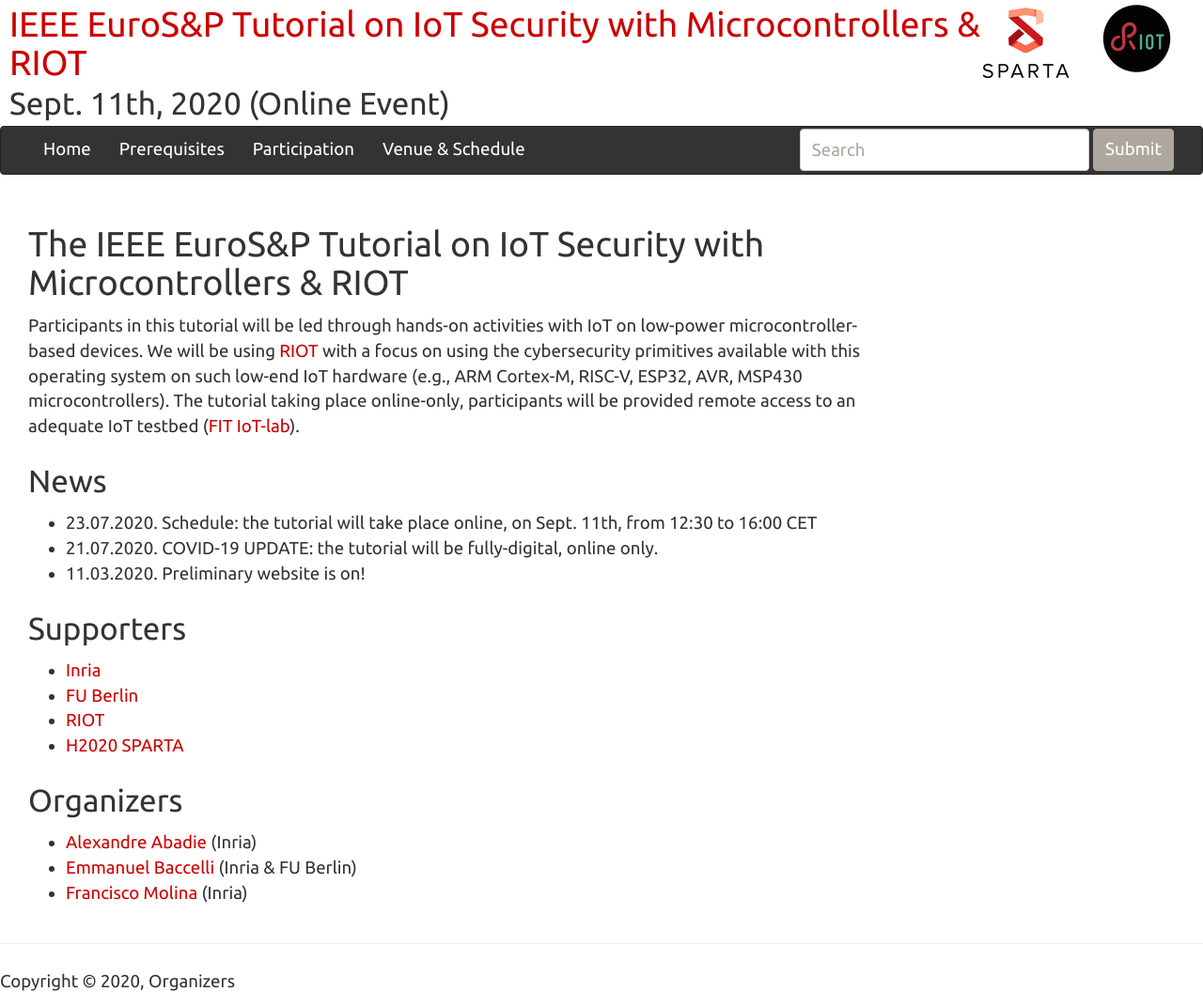
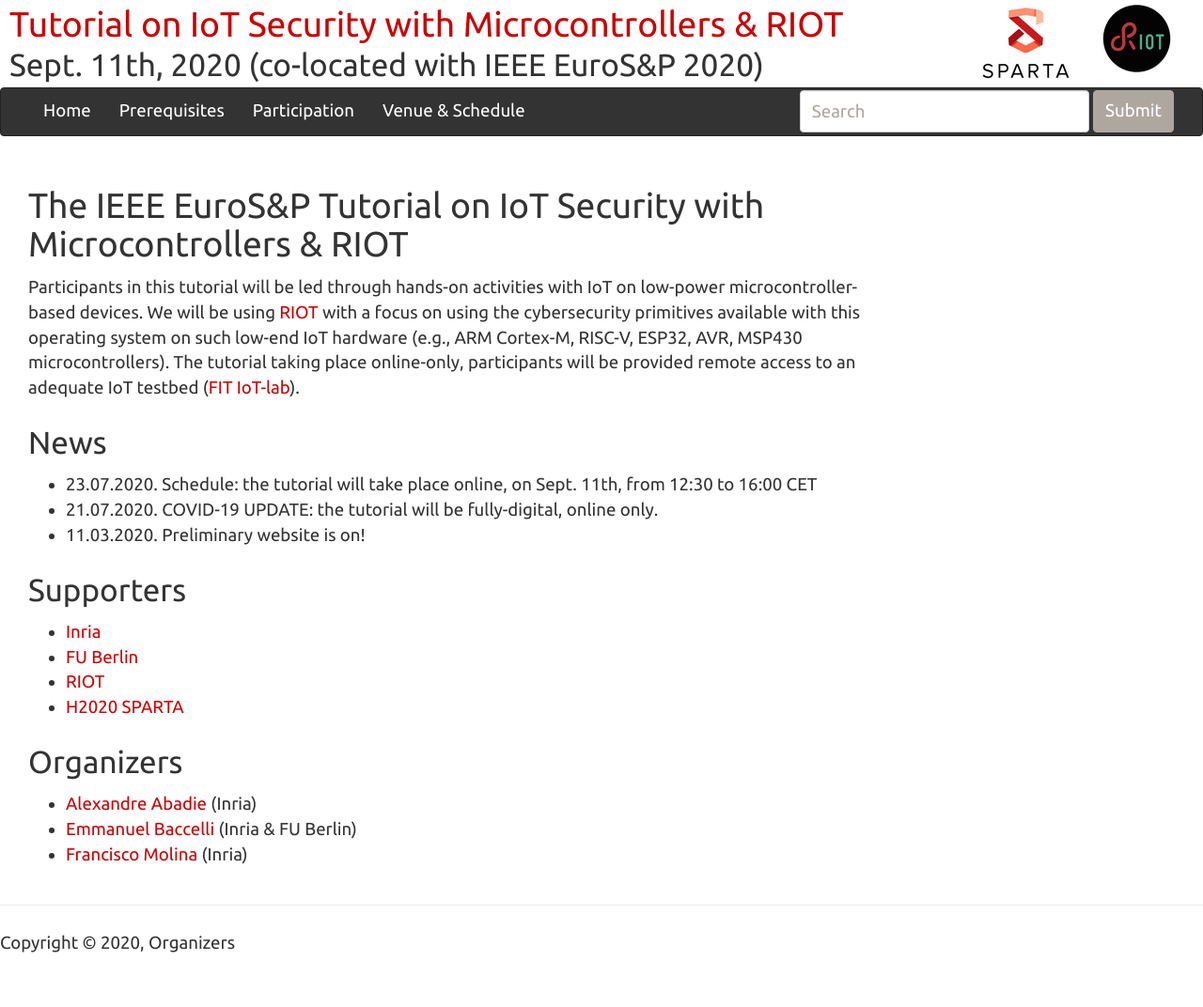
Before and after one commit to future-proof-iot/Tutorial, a Jekyll site: the page built from index.md, in a window 1280 px wide. Shown: the whole page at 94% size. Built offline with Jekyll 4.4.1, drawn with Linux system fonts in a browser that asks for light colours; nearby versions of some CDN libraries; after the commit the page ends 1031 px from its top, so only the background shows below that.

Commit message:
tweaks for fully-online event

```diff
--- a/_config.yml
+++ b/_config.yml
@@ -17,8 +17,8 @@ baseurl: https://future-proof-iot.github.io/Tutorial/
 #  date: June 19, 2020
 
 # Configuration for site
-title: IEEE EuroS&P Tutorial on IoT Security with Microcontrollers & RIOT
-description: Sept. 11th, 2020 (Online Event)
+title: Tutorial on IoT Security with Microcontrollers & RIOT
+description: Sept. 11th, 2020 (co-located with IEEE EuroS&P 2020)
 author: Organizers
 email:
 logo: images/RIOT-logo.png
```
